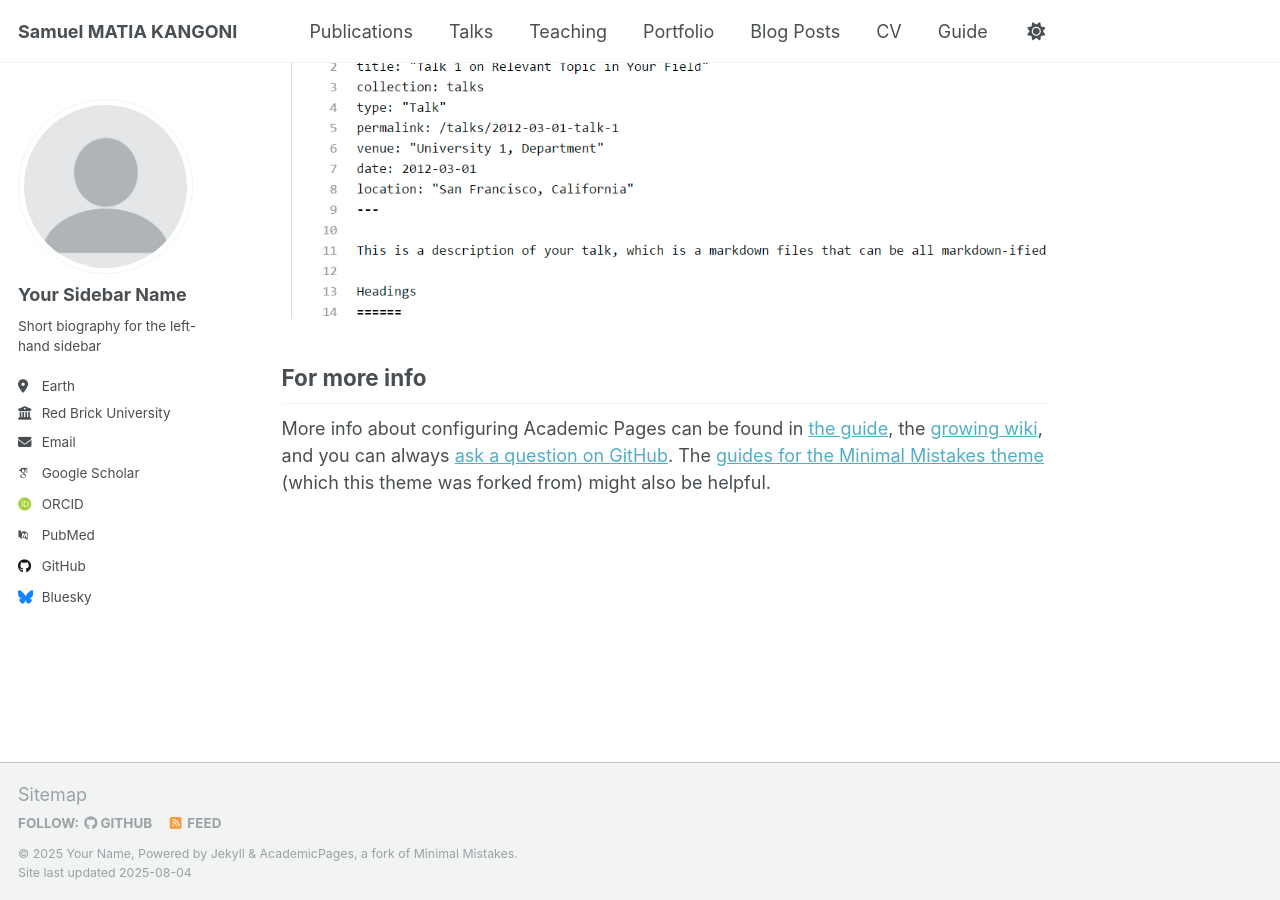
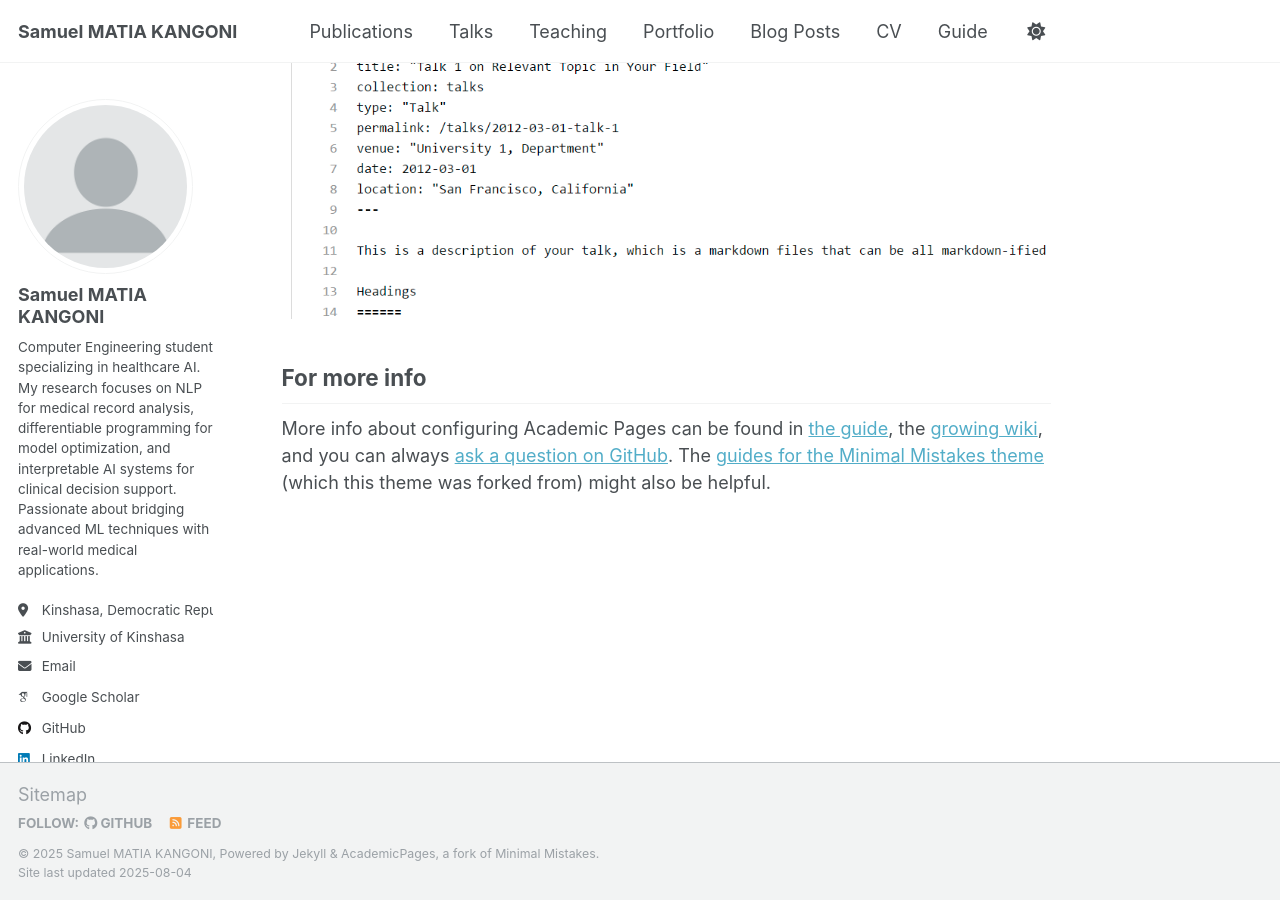
Before and after one commit to samuelmatia/samuelmatia.github.io, a Jekyll site: the page built from _pages/about.md, in a window 1280 px wide and 900 px high, scrolled down 2880 px. Built offline with Jekyll 4.4.1, drawn with Linux system fonts in a browser that asks for light colours; some web fonts are replaced; a script that is not in the unit is left out; part of the change alters nothing that is shown.

Commit message:
Update _config.yml

```diff
--- a/_config.yml
+++ b/_config.yml
@@ -2,128 +2,95 @@
 #
 # This config file is meant for settings that affect your entire site, values
 # which you are expected to set up once and rarely need to edit after that.
-# For technical reasons, this file is *NOT* reloaded automatically when you use
-# `jekyll serve -l -H localhost`. If you change this file, please restart the
-# server process.
 
 # Basic Site Settings
 locale                   : "en-US"
-site_theme               : "default"
+site_theme               : "mint"
 title                    : "Samuel MATIA KANGONI"
 title_separator          : "-"
-name                     : &name "Your Name"
-description              : &description "personal description"
-url                      : https://academicpages.github.io # the base hostname & protocol for your site e.g. "https://[your GitHub username].github.io" or if you already have some other page hosted on Github then use "https://[your GitHub username].github.io/[Your Repo Name]"
-baseurl                  : "" # the subpath of your site, e.g. "/blog"
-repository               : "academicpages/academicpages.github.io"
+name                     : "Samuel MATIA KANGONI"
+description              : "AI Engineer | Researcher | Computer Engineering Student"
+url                      : https://samuelmatia.github.io
+baseurl                  : ""
+repository               : "samuelmatia/samuelmatia.github.io"
 
-# Site Author - The following control what appear as part of the author content on the side bar.
-#               If a field is blank the icon and link will not appear, otherwise it will be shown.
-#               Additional customization can be done by editing /_includes/author-profile.html
+# Site Author
 author:
   # Biographic information
   avatar           : "profile.png"
-  name             : "Your Sidebar Name"
-  pronouns         : # example: "she/her"
-  bio              : "Short biography for the left-hand sidebar"
-  location         : "Earth"
-  employer         : "Red Brick University"
-  uri              : # URL
-  email            : "none@example.org"
+  name             : "Samuel MATIA KANGONI"
+  pronouns         :
+  bio              : "Computer Engineering student specializing in healthcare AI. My research focuses on NLP for medical record analysis, differentiable programming for model optimization, and interpretable AI systems for clinical decision support. Passionate about bridging advanced ML techniques with real-world medical applications."
+  location         : "Kinshasa, Democratic Republic of Congo"
+  employer         : "University of Kinshasa"
+  uri              :
+  email            : "samuel.matia@unikin.ac.cd"
 
   # Academic websites
-  academia         : # URL
-  arxiv            : # URL - Update with the correct link to your profile
-  googlescholar    : "https://scholar.google.com/citations?user=PS_CX0AAAAAJ"
-  inspire-hep      : # URL
-  impactstory      : # URL
-  orcid            : "http://orcid.org/yourorcidurl"
-  semantic         : # URL
-  pubmed           : "https://www.ncbi.nlm.nih.gov/pubmed/?term=john+snow"
-  researchgate     : # URL
-  scopus           : # URL
+  academia         :
+  arxiv            :
+  googlescholar    : "https://scholar.google.com/citations?user=55P3_qMAAAAJ"
+  inspire-hep      :
+  impactstory      :
+  orcid            :
+  semantic         :
+  pubmed           :
+  researchgate     :
+  scopus           :
 
   # Repositories and software development
-  bitbucket        : # Username - Update with your username on the site
-  codepen          : # Username
-  dribbble         : # Username
-  github           : "academicpages"
-  kaggle           : # Username
-  stackoverflow    : # User number or user number and name (i.e., use "1" or "1/jeff-atwood")
+  bitbucket        :
+  codepen          :
+  dribbble         :
+  github           : "samuelmatia"
+  kaggle           :
+  stackoverflow    :
 
   # Social media
-  artstation       : # Username
-  bluesky          : "bsky.app" # Replace this with you Bluesky username
-  facebook         : # Username
-  flickr           : # Username
-  foursquare       : # Username
-  goodreads        : # Username
-  google_plus      : # Username
-  keybase          : # Username
-  instagram        : # Username
-  lastfm           : # Username
-  linkedin         : # Username
-  mastodon         : # URL
-  medium           : # URL
-  pinterest        : # Username
-  soundcloud       : # Username
-  steam            : # Username
-  telegram         : # URL
-  tumblr           : # Username
-  twitter          : # Username for X / Twitter
-  vine             : # Username
-  weibo            : # Username
-  wikipedia        : # Username
-  xing             : # Username
-  youtube          : # Username
-  zhihu            : # Username
+  artstation       :
+  bluesky          :
+  facebook         :
+  flickr           :
+  foursquare       :
+  goodreads        :
+  google_plus      :
+  keybase          :
+  instagram        :
+  lastfm           :
+  linkedin         : "sam-matia-4b051125b"
+  mastodon         :
+  medium           :
+  pinterest        :
+  soundcloud       :
+  steam            :
+  telegram         :
+  tumblr           :
+  twitter          :
+  vine             :
+  weibo            :
+  wikipedia        :
+  xing             :
+  youtube          :
+  zhihu            :
 
-# Publication Category - The following the list of publication categories and their headings
+# Publication Category
 publication_category:
-  books:
-    title: 'Books'
-  manuscripts:
+  journals:
     title: 'Journal Articles'
   conferences:
     title: 'Conference Papers'
+  book_chapters:
+    title: 'Book Chapters'
 
 # Site Settings
-teaser                   :  # filename of teaser fallback teaser image placed in /images/, .e.g. "500x300.png"
-breadcrumbs              : false # true, false (default)
+teaser                   :
+breadcrumbs              : false
 words_per_minute         : 160
 future                   : true
-read_more                : "disabled" # if enabled, adds "Read more" links to excerpts
-talkmap_link             : false      #change to true to add link to talkmap on talks page
+read_more                : "disabled"
+talkmap_link             : false
 comments:
-  provider               : # false (default), "disqus", "discourse", "facebook", "google-plus", "staticman", "custom"
-  disqus:
-    shortname            :
-  discourse:
-    server               : # https://meta.discourse.org/t/embedding-discourse-comments-via-javascript/31963 , e.g.: meta.discourse.org
-  facebook:
-    appid                :
-    num_posts            : # 5 (default)
-    colorscheme          : # "light" (default), "dark"
-staticman:
-  allowedFields          : ['name', 'email', 'url', 'message']
-  branch                 : "gh-pages" # "master", "gh-pages"
-  commitMessage          : "New comment."
-  filename               : comment-{@timestamp}
-  format                 : "yml"
-  moderation             : true
-  path                   : "_data/comments/{options.slug}"
-  requiredFields         : ['name', 'email', 'message']
-  transforms:
-    email                : "md5"
-  generatedFields:
-    date:
-      type               : "date"
-      options:
-        format           : "iso8601" # "iso8601" (default), "timestamp-seconds", "timestamp-milliseconds"
-atom_feed:
-  hide                   : false     # change to true to hide the RSS feed in the footer
-  path                   : # blank (default) uses feed.xml
-
+  provider               : false
 
 # SEO Related
 google_site_verification :
@@ -131,30 +98,19 @@ bing_site_verification   :
 alexa_site_verification  :
 yandex_site_verification :
 
-
 # Social Sharing
 twitter:
-  username               : &twitter
+  username               :
 facebook:
   username               :
   app_id                 :
   publisher              :
-og_image                 :  # Social media default site image
-og_description           :  # Social media default site image description
-# For specifying social profiles
-# - https://developers.google.com/structured-data/customize/social-profiles
-social:
-  type                   : # Person or Organization (defaults to Person)
-  name                   : # If the user or organization name differs from the site's name
-  links: # An array of links to social media profiles
-
+og_image                 :
+og_description           :
 
 # Analytics
 analytics:
-  provider               :  "false" # false (default), "google", "google-universal", "google-analytics-4", "custom"
-  google:
-    tracking_id          :
-
+  provider               : "false"
 
 # Reading Files
 include:
@@ -194,14 +150,12 @@ keep_files:
 encoding: "utf-8"
 markdown_ext: "markdown,mkdown,mkdn,mkd,md"
 
-
 # Conversion
 markdown: kramdown
 highlighter: rouge
 lsi: false
 excerpt_separator: "\n\n"
 incremental: false
-
 
 # Markdown Processing
 kramdown:
@@ -214,8 +168,7 @@ kramdown:
   smart_quotes: lsquo,rsquo,ldquo,rdquo
   enable_coderay: false
 
-
-# These settings control the types of collections used by the template
+# Collections
 collections:
   teaching:
     output: true
@@ -230,8 +183,7 @@ collections:
     output: true
     permalink: /:collection/:path/
 
-
-# These settings control how pages and collections are included in the site
+# Defaults
 defaults:
   # _posts
   - scope:
@@ -287,19 +239,14 @@ defaults:
       author_profile: true
       share: true
 
-
 # Sass/SCSS
 sass:
   sass_dir: _sass
-  style: compressed # http://sass-lang.com/documentation/file.SASS_REFERENCE.html#output_style
-
+  style: compressed
 
 # Outputting
 permalink: /:categories/:title/
-# paginate: 5 # amount of posts to show
-# paginate_path: /page:num/
-timezone: Etc/UTC # http://en.wikipedia.org/wiki/List_of_tz_database_time_zones
-
+timezone: Etc/UTC
 
 # Plugins
 plugins:
@@ -319,38 +266,15 @@ whitelist:
   - jekyll-redirect-from
   - jemoji
 
-
 # Archives
-#  Type
-#  - GitHub Pages compatible archive pages built with Liquid ~> type: liquid (default)
-#  - Jekyll Archives plugin archive pages ~> type: jekyll-archives
-#  Path (examples)
-#  - Archive page should exist at path when using Liquid method or you can
-#    expect broken links (especially with breadcrumbs enabled)
-#  - <base_path>/tags/my-awesome-tag/index.html ~> path: /tags/
-#  - <base_path/categories/my-awesome-category/index.html ~> path: /categories/
-#  - <base_path/my-awesome-category/index.html ~> path: /
 category_archive:
   type: liquid
   path: /categories/
 tag_archive:
   type: liquid
   path: /tags/
-# https://github.com/jekyll/jekyll-archives
-# jekyll-archives:
-#   enabled:
-#     - categories
-#     - tags
-#   layouts:
-#     category: archive-taxonomy
-#     tag: archive-taxonomy
-#   permalinks:
-#     category: /categories/:name/
-#     tag: /tags/:name/
-
 
 # HTML Compression
-# - http://jch.penibelst.de/
 compress_html:
   clippings: all
   ignore:
```
